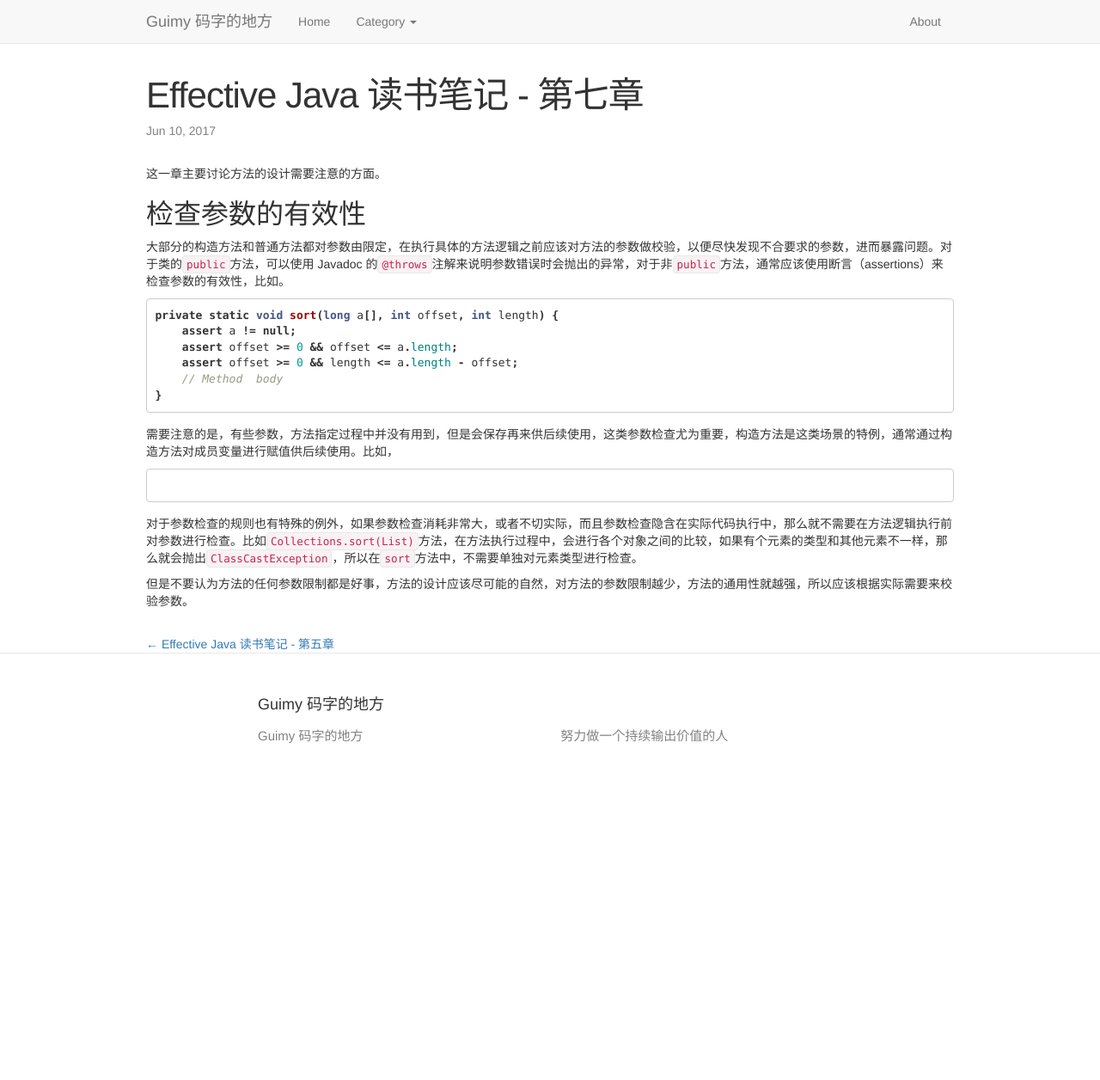
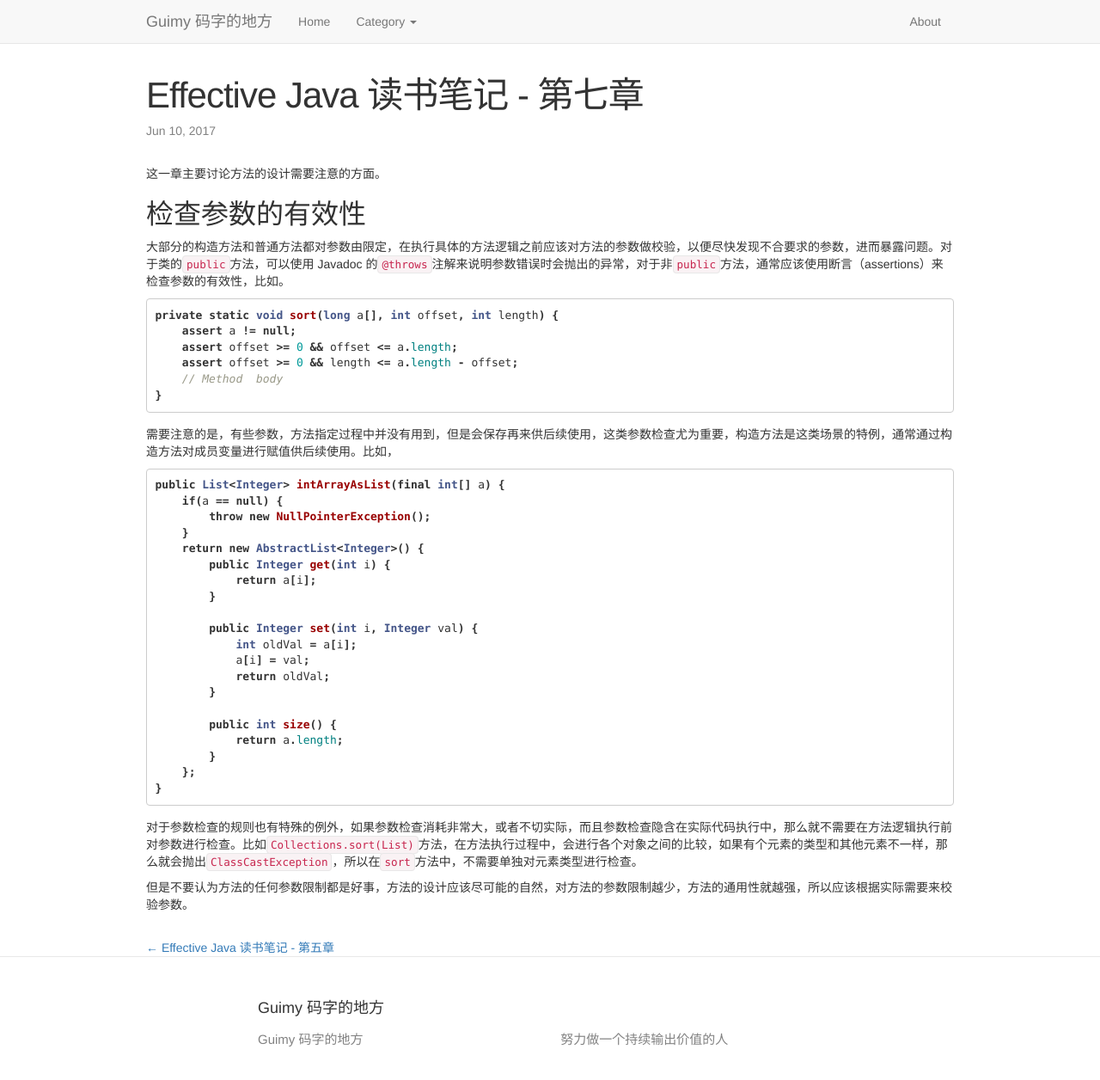
Before and after one commit to guimingyue/guimingyue.github.io, a Jekyll site: the page built from _posts/2017-06-10-ej-ch7.md, in a window 1280 px wide and 1304 px high. Shown: the top 1256 px of the window at 86% size. Built offline with Jekyll 4.4.1, drawn with Linux system fonts in a browser that asks for light colours; comment, search, counter and statistics services are not loaded.

Commit message:
add code snippet

````diff
--- a/_posts/2017-06-10-ej-ch7.md
+++ b/_posts/2017-06-10-ej-ch7.md
@@ -21,7 +21,26 @@ private static void sort(long a[], int offset, int length) {
 需要注意的是，有些参数，方法指定过程中并没有用到，但是会保存再来供后续使用，这类参数检查尤为重要，构造方法是这类场景的特例，通常通过构造方法对成员变量进行赋值供后续使用。比如，
 
 ```java
+public List<Integer> intArrayAsList(final int[] a) {
+    if(a == null) {
+        throw new NullPointerException();
+    }
+    return new AbstractList<Integer>() {
+        public Integer get(int i) {
+            return a[i];
+        }
 
+        public Integer set(int i, Integer val) {
+            int oldVal = a[i];
+            a[i] = val;
+            return oldVal;
+        }
+
+        public int size() {
+            return a.length;
+        }
+    };
+}
 ```
 
 对于参数检查的规则也有特殊的例外，如果参数检查消耗非常大，或者不切实际，而且参数检查隐含在实际代码执行中，那么就不需要在方法逻辑执行前对参数进行检查。比如`Collections.sort(List)`方法，在方法执行过程中，会进行各个对象之间的比较，如果有个元素的类型和其他元素不一样，那么就会抛出`ClassCastException`，所以在`sort`方法中，不需要单独对元素类型进行检查。
````
